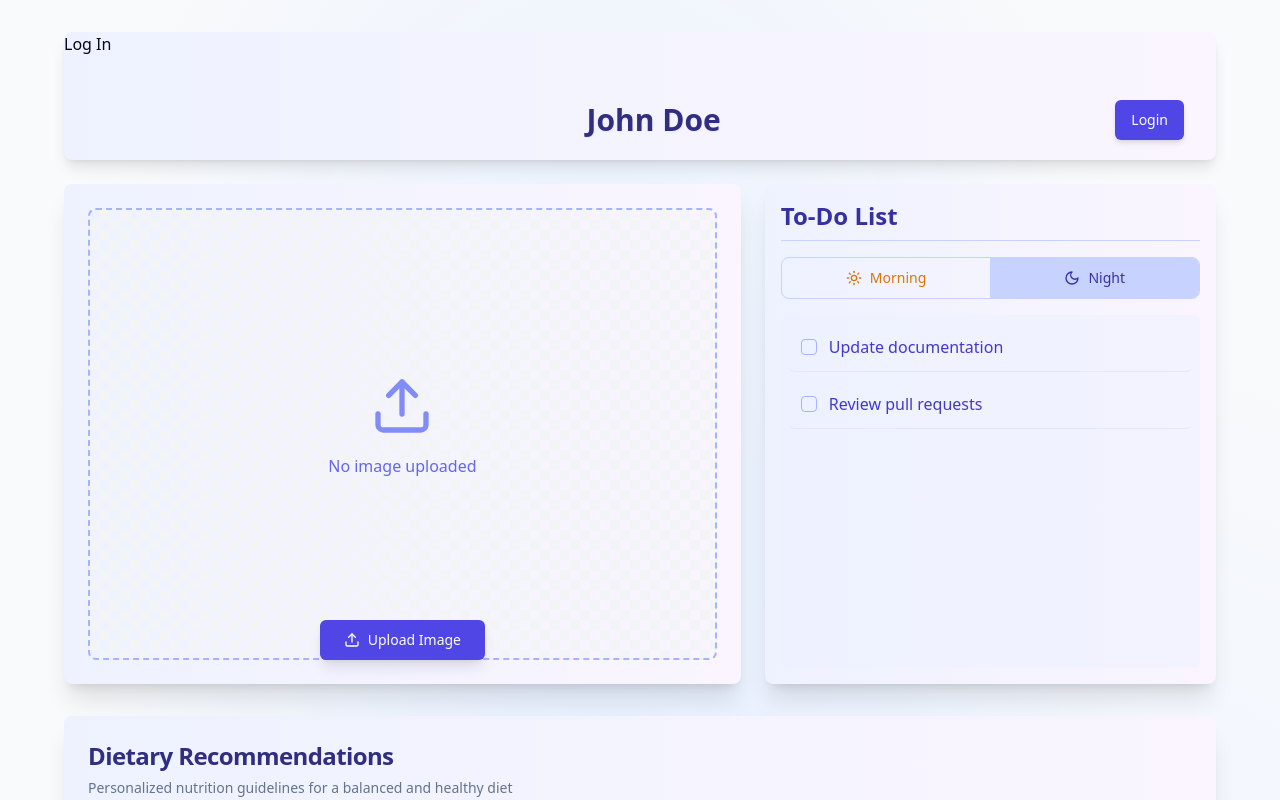
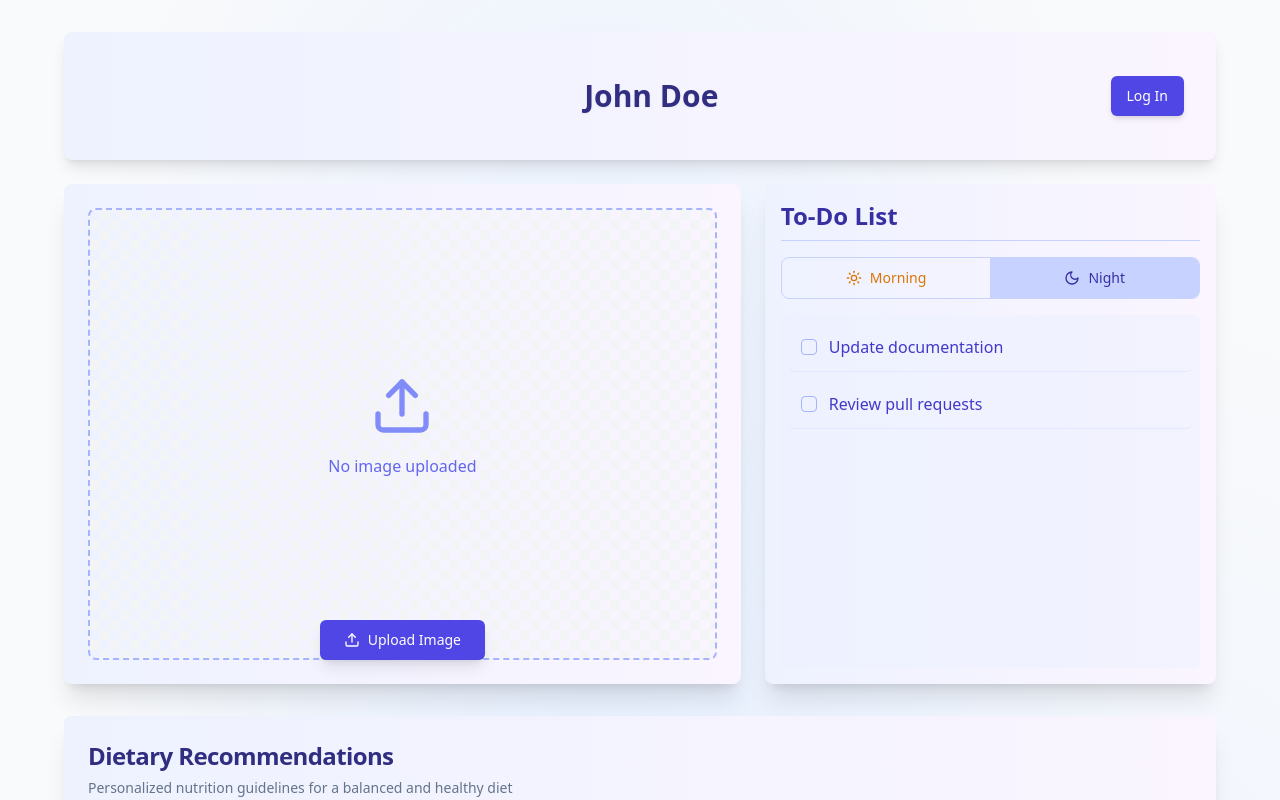
Before and after one commit to SecretariatV/EasyDerma, a Next.js app in the folder client/: page / in a window 1280 px wide. Shown: the top 800 px of the page. Built offline with nearby package versions, Linux system fonts and the light colour scheme.

Commit message:
replace login button with auth0 login button

```diff
--- a/client/AuthButtons.tsx
+++ b/client/AuthButtons.tsx
@@ -1,22 +1,33 @@
 'use client';
 
 import { useAuth0 } from '@auth0/auth0-react';
+import { Button } from '@/components/ui/button';
 
-export function AuthButtons() {
+export function AuthButtons( {isMorning}: {isMorning: boolean}) {
   const { loginWithRedirect, logout, isAuthenticated } = useAuth0();
 
   return (
     <div>
       {!isAuthenticated ? (
-        <button onClick={() => loginWithRedirect()}>
+        <Button onClick={() => loginWithRedirect()}
+        className={`shadow-md hover:shadow-lg transition-all ${
+            isMorning
+              ? "bg-amber-600 hover:bg-amber-700 text-white"
+              : "bg-indigo-600 hover:bg-indigo-700 text-white"
+          }`}>
           Log In
-        </button>
+        </Button>
       ) : (
-        <button
+        <Button
           onClick={() => logout({ logoutParams: { returnTo: window.location.origin } })}
+          className={`shadow-md hover:shadow-lg transition-all ${
+            isMorning
+              ? "bg-amber-600 hover:bg-amber-700 text-white"
+              : "bg-indigo-600 hover:bg-indigo-700 text-white"
+          }`}
         >
           Log Out
-        </button>
+        </Button>
       )}
     </div>
   );
--- a/client/components/header.tsx
+++ b/client/components/header.tsx
@@ -22,7 +22,6 @@ export function Header({ name, isLoggedIn, onLogin, onLogout, themeMode }: Heade
         isMorning ? "bg-gradient-to-r from-amber-300 to-orange-300" : "bg-gradient-to-r from-indigo-50 to-purple-50"
       }`}
     >
-      <AuthButtons />
       <div className="flex items-center justify-between px-8 h-full">
         <div className="w-24" /> {/* Spacer for balance */}
         <h1
@@ -33,22 +32,7 @@ export function Header({ name, isLoggedIn, onLogin, onLogout, themeMode }: Heade
           {name}
         </h1>
         <div className="space-x-2">
-          {isLoggedIn ? (
-            <Button onClick={onLogout} variant="secondary" className="shadow-md hover:shadow-lg transition-all">
-              Logout
-            </Button>
-          ) : (
-            <Button
-              onClick={onLogin}
-              className={`shadow-md hover:shadow-lg transition-all ${
-                isMorning
-                  ? "bg-amber-600 hover:bg-amber-700 text-white"
-                  : "bg-indigo-600 hover:bg-indigo-700 text-white"
-              }`}
-            >
-              Login
-            </Button>
-          )}
+          <AuthButtons isMorning={isMorning}/>
         </div>
       </div>
     </Card>
```
Also changed, not shown: 1 other file (tests, documents, lock files or other folders).
